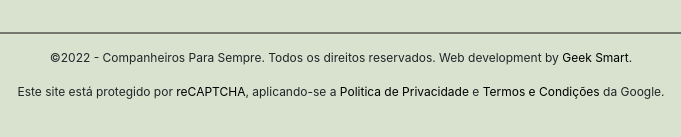
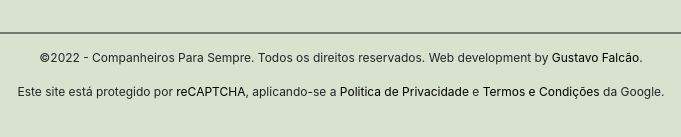
Before and after one commit to gustavofalcao1/companheirosparasempre, a plain HTML site: page en/index.html in a window 1280 px wide. Shown: the part 4951-5088 px from the top of the page, 299-980 px from the left. Drawn offline with nearby package versions, Linux system fonts and the light colour scheme.

Commit message:
Update index.html

```diff
--- a/en/index.html
+++ b/en/index.html
@@ -280,7 +280,7 @@
         </div>
         <hr class="footer">
         <div class="footerCopyright">
-          <p>©2022 - Companheiros Para Sempre. Todos os direitos reservados. Web development by <a href="https://gustavofalcao1.github.io/" target="_blank">Geek Smart</a>.</p>
+          <p>©2022 - Companheiros Para Sempre. Todos os direitos reservados. Web development by <a href="https://gustavofalcao1.github.io/" target="_blank">Gustavo Falcão</a>.</p>
           <p>Este site está protegido por <a href="https://www.google.com/recaptcha/about/" target="_blank">reCAPTCHA</a>, aplicando-se a <a href="https://policies.google.com/privacy" target="_blank">Politica de Privacidade</a> e <a href="https://policies.google.com/terms" target="_blank">Termos e Condições</a> da Google.</p>
         </div>
       </div>
```
